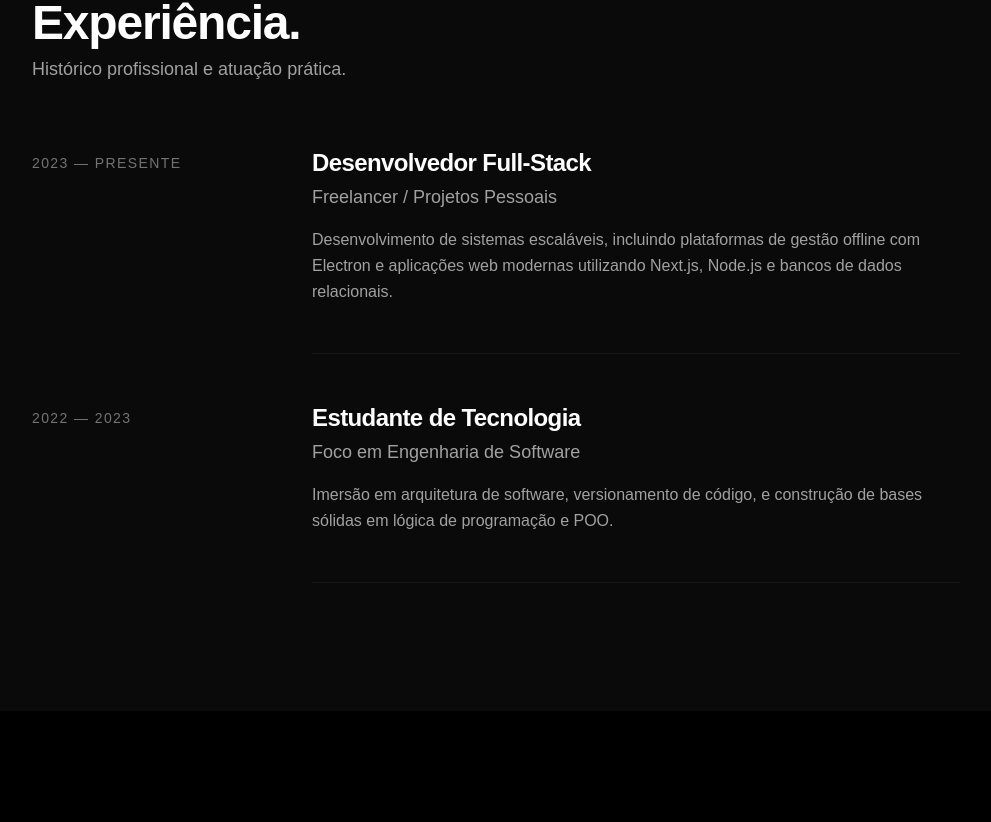
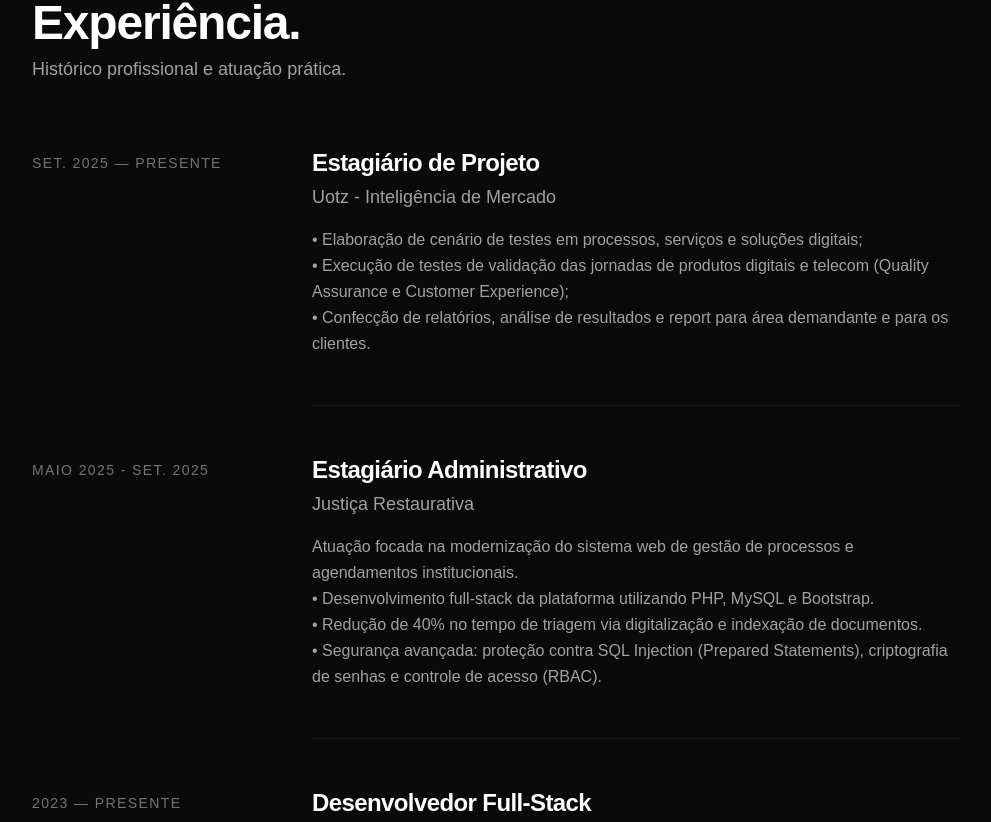
Before and after one commit to Guilherme-Bisof/Portfolio, a Next.js app in the folder frontend/: page / in a window 1280 px wide. Shown: the part 2178-3000 px from the top of the page, without its empty margins (144-1135 px from the left). Built offline with nearby package versions, Linux system fonts and the light colour scheme; no server answers.

Commit message:
feat: add education and experience sections to portfolio frontend

```diff
--- a/frontend/src/components/sections/EducationSection.tsx
+++ b/frontend/src/components/sections/EducationSection.tsx
@@ -20,7 +20,7 @@ interface ComplementaryCourse {
 const graduation: Graduation = {
   course: "Análise e Desenvolvimento de Sistemas",
   institution: "UniCesumar - Tatuí/SP",
-  period: "Jun 2028",
+  period: "Set. 2025 - Jun. 2028",
   description:
     "Foco em desenvolvimento de sistemas escaláveis e arquitetura de aplicações reais.",
   tags: ["Engenharia de Software", "Sistemas", "Projetos Reais"],
--- a/frontend/src/components/sections/ExperienceSection.tsx
+++ b/frontend/src/components/sections/ExperienceSection.tsx
@@ -12,18 +12,23 @@ interface Experience {
 
 const experiences: Experience[] = [
   {
+    role: "Estagiário de Projeto",
+    company: "Uotz - Inteligência de Mercado",
+    period: "Set. 2025 — Presente",
+    description: "• Elaboração de cenário de testes em processos, serviços e soluções digitais;\n• Execução de testes de validação das jornadas de produtos digitais e telecom (Quality Assurance e Customer Experience);\n• Confecção de relatórios, análise de resultados e report para área demandante e para os clientes."
+  },
+  {
+    role: "Estagiário Administrativo",
+    company: "Justiça Restaurativa",
+    period: "Maio 2025 - Set. 2025",
+    description: "Atuação focada na modernização do sistema web de gestão de processos e agendamentos institucionais.\n• Desenvolvimento full-stack da plataforma utilizando PHP, MySQL e Bootstrap.\n• Redução de 40% no tempo de triagem via digitalização e indexação de documentos.\n• Segurança avançada: proteção contra SQL Injection (Prepared Statements), criptografia de senhas e controle de acesso (RBAC)."
+  },
+  {
     role: "Desenvolvedor Full-Stack",
     company: "Freelancer / Projetos Pessoais",
     period: "2023 — Presente",
     description:
       "Desenvolvimento de sistemas escaláveis, incluindo plataformas de gestão offline com Electron e aplicações web modernas utilizando Next.js, Node.js e bancos de dados relacionais.",
-  },
-  {
-    role: "Estudante de Tecnologia",
-    company: "Foco em Engenharia de Software",
-    period: "2022 — 2023",
-    description:
-      "Imersão em arquitetura de software, versionamento de código, e construção de bases sólidas em lógica de programação e POO.",
   },
 ];
 
@@ -71,7 +76,6 @@ export default function ExperienceSection() {
               variants={sectionVariant}
               className="flex flex-col md:flex-row gap-4 md:gap-12 group"
             >
-              {/* Período em destaque na esquerda */}
               <div className="md:w-1/4 shrink-0 pt-1">
                 <span className="text-neutral-500 font-mono text-sm uppercase tracking-widest group-hover:text-neutral-300 transition-colors">
                   {exp.period}
@@ -86,7 +90,7 @@ export default function ExperienceSection() {
                 <h4 className="text-lg text-neutral-400 font-medium mb-4">
                   {exp.company}
                 </h4>
-                <p className="text-neutral-400 font-light leading-relaxed">
+                <p className="text-neutral-400 font-light leading-relaxed whitespace-pre-line">
                   {exp.description}
                 </p>
               </div>
```
